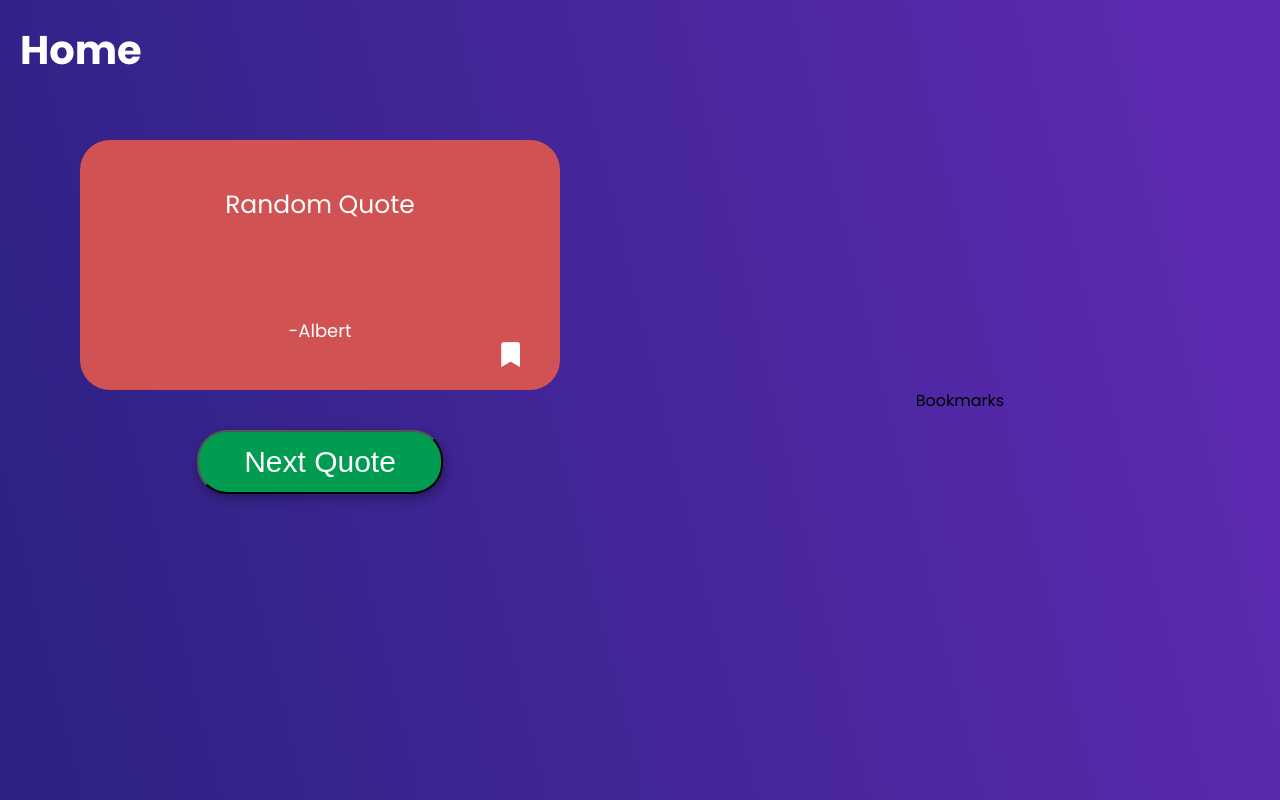
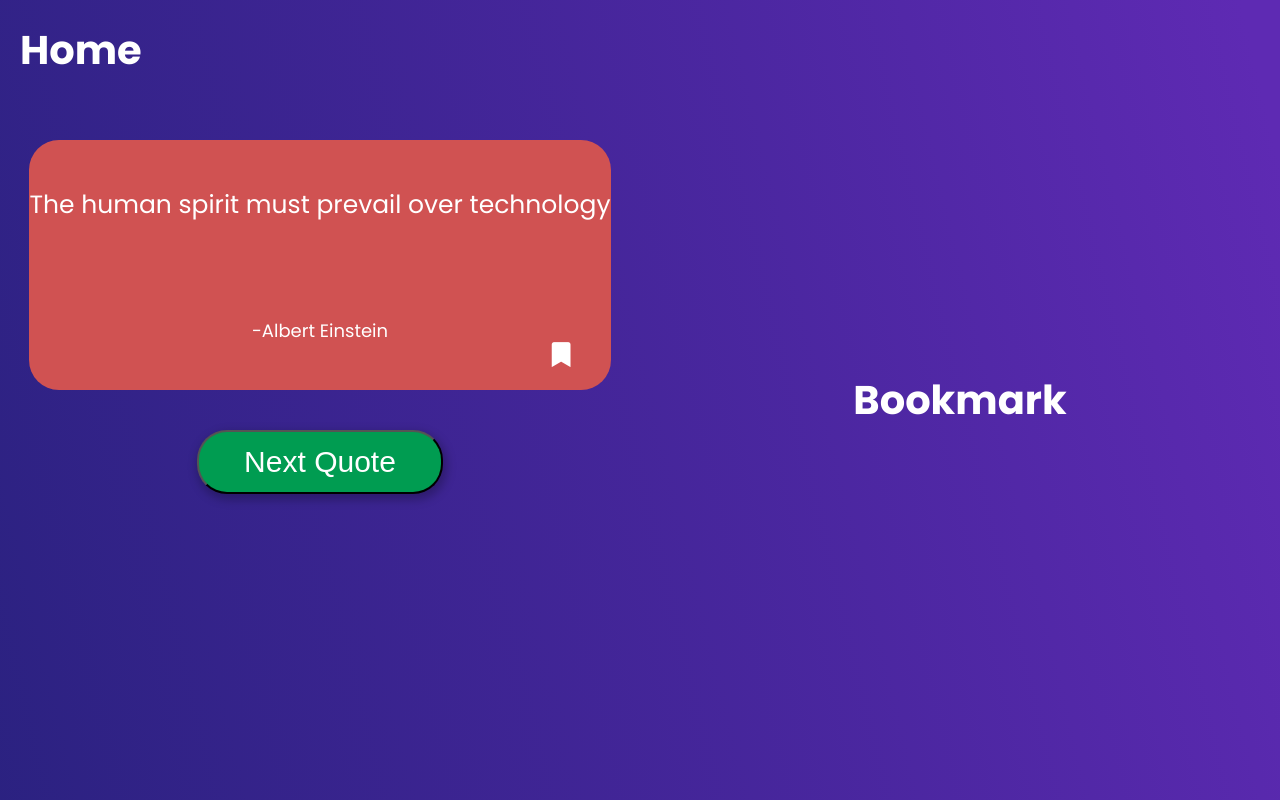
Before and after one commit to shinoj-exe/tghtech-React-Front-end-Task, a React (Create React App) app: page / in a window 1280 px wide. Built offline with nearby package versions, Linux system fonts and the light colour scheme.

Commit message:
fetched quote and author using API

```diff
--- a/src/components/Bookmarks.js
+++ b/src/components/Bookmarks.js
@@ -2,7 +2,9 @@ import React from 'react'
 
 const Bookmarks = () => {
   return (
-    <div>Bookmarks</div>
+    <div>
+      <h1>Bookmark</h1>
+    </div>
   )
 }
 
--- a/src/components/Home.js
+++ b/src/components/Home.js
@@ -1,5 +1,5 @@
 import React from 'react';
-import Quote from './Quote';
+import QuotePage from './QuotePage';
 import './Home.css';
 
 
@@ -7,8 +7,7 @@ const Home = () => {
   return (
     <div className='homePage'>
       <h1>Home</h1>
-      <Quote></Quote>
-      <button id='next-btn' className='next-btn'>Next Quote</button>
+      <QuotePage></QuotePage>
     </div>
   )
 }
--- a/src/components/Quote.js
+++ /dev/null
@@ -1,20 +0,0 @@
-import React from 'react'
-import './Quote.css'
-
-const Quote = () => {
-
-
-
-
-  return (
-    <div className='quote'>
-        <div className="quote-text" id='quote'>Random Quote</div>
-        <div className="quote-author">-Albert </div>
-        <div className="bookmark-btn">
-            <i class="fa fa-bookmark"></i>
-        </div>
-    </div>
-  )
-}
-
-export default Quote
--- a/src/components/Quote.css
+++ b/src/components/QuotePage.css
@@ -1,9 +1,9 @@
-.quote{
-    width: 75%;
+.quote-box{
+    min-width: 500px;
     min-height: 250px;
     background: #D05252;
     border-radius: 30px;
-    margin: 40px;
+    margin: 40px 0 40px 0;
     display: flex;
     flex-direction: column;
     align-items: center;
@@ -21,3 +21,10 @@
     bottom: 15px;
     right: 40px;
 }
+.next-quote{
+    display: flex;
+    justify-content: center;
+}
+.next-quote button{
+    cursor: pointer;
+}
--- /dev/null
+++ b/src/components/QuotePage.js
@@ -0,0 +1,45 @@
+import React, { useState } from 'react'
+import './QuotePage.css'
+
+
+const QuotePage = () => {
+
+  const [quote,setQuote]=useState('The human spirit must prevail over technology');
+  const [author,setAuthor]=useState('-Albert Einstein');
+
+
+  // function getQuote(){
+  //   fetch("http.//quotable.io/random")
+  //   .then(res=>res.json())
+  //   .then(data=>{
+  //     console.log(data);
+  //     setQuote(data.content);
+  //   })
+  // }
+
+  const getQuote= async ()=>{
+    const response = await fetch("http://quotable.io/random");
+    const data = await response.json();
+    console.log(data);
+    setQuote(data.content);
+    setAuthor(data.author);
+  };
+
+
+  return (
+    <div className='quote-page'>
+      <div className="quote-box">
+        <div className="quote-text" id='quote'>{quote}</div>
+        <div className="quote-author">{author}</div>
+        <div className="bookmark-btn">
+            <i class="fa fa-bookmark"></i>
+        </div>
+      </div>
+      <div className="next-quote">
+        <button id='next-btn' className='next-btn'  onClick={()=>{getQuote()}}>Next Quote</button>
+      </div>
+    </div>
+  )
+}
+
+export default QuotePage
```
